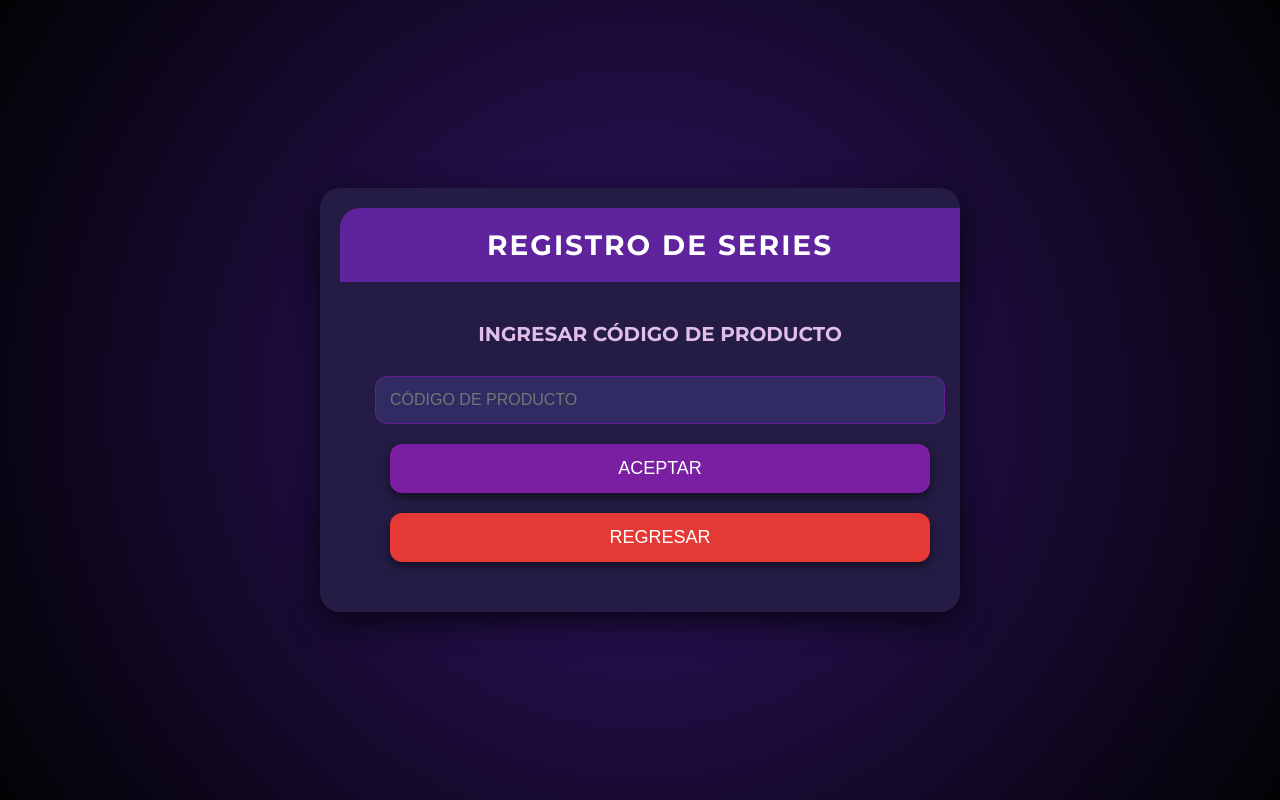
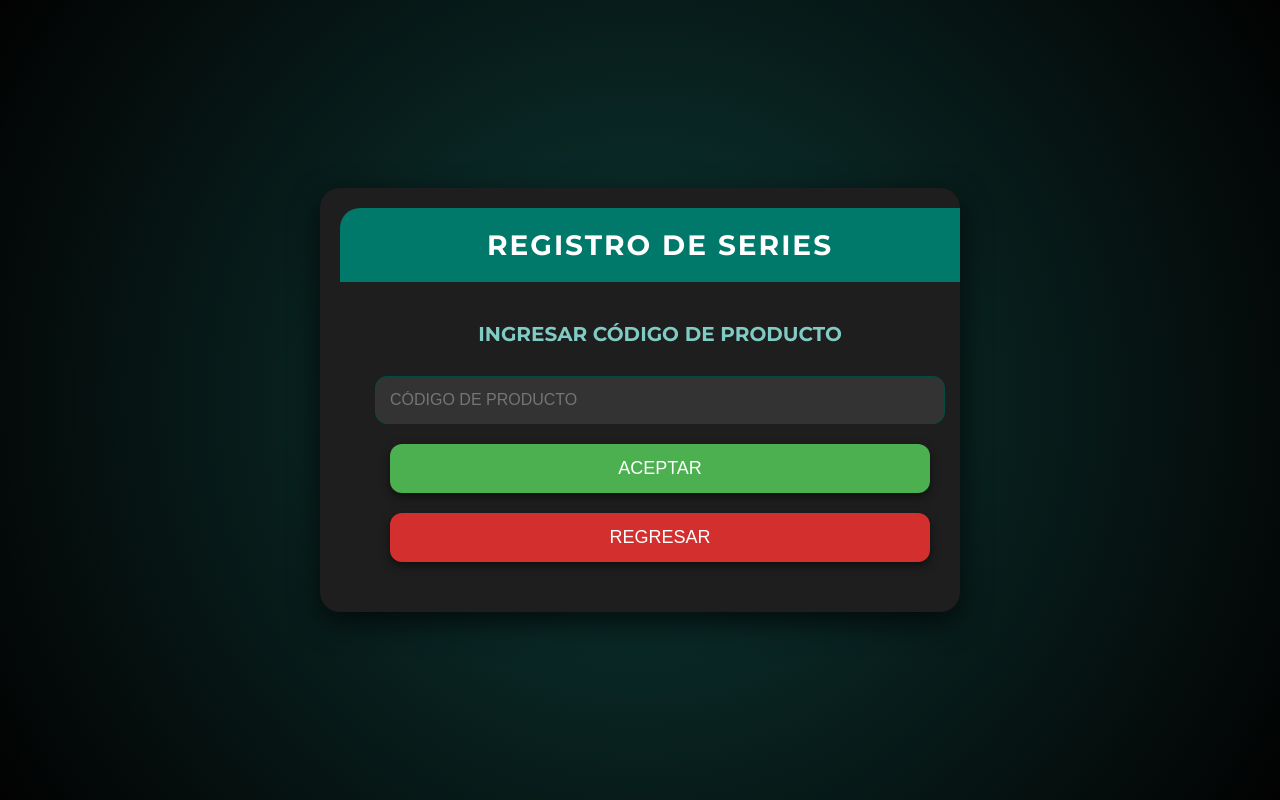
Before and after one commit to marckcortsi/123, a plain HTML site: page index.html in a window 1280 px wide. Both pictures are taken after a click on the button "COMENZAR". Drawn offline with nearby package versions, Linux system fonts and the light colour scheme.

Commit message:
Update style.css

```diff
--- a/style.css
+++ b/style.css
@@ -4,8 +4,8 @@
 /* Global Styles */
 body {
     font-family: 'Montserrat', sans-serif; /* Fuente diferente */
-    background-color: #1b1b2f;
-    color: #f5f5f5;
+    background-color: #121212; /* Fondo oscuro */
+    color: #e0e0e0; /* Texto gris claro */
     margin: 0;
     padding: 0;
     display: flex;
@@ -25,7 +25,7 @@ body::before {
     left: 0;
     right: 0;
     bottom: 0;
-    background: radial-gradient(circle, rgba(98,0,234,0.3), rgba(0,0,0,0.9));
+    background: radial-gradient(circle, rgba(0, 150, 136, 0.3), rgba(0, 0, 0, 0.9)); /* Fondo verde oscuro */
     animation: gradientMove 10s infinite alternate;
     z-index: -1; /* Mantener el fondo detrás de todo */
 }
@@ -42,7 +42,7 @@ body::before {
 .container {
     width: 95%;
     max-width: 600px;
-    background-color: #241c44;
+    background-color: #1e1e1e; /* Fondo contenedor oscuro */
     box-shadow: 0 10px 30px rgba(0, 0, 0, 0.7);
     border-radius: 20px;
     overflow: hidden;
@@ -52,7 +52,7 @@ body::before {
 }
 
 h1 {
-    background-color: #5e239d;
+    background-color: #00796b; /* Verde oscuro para el título */
     color: #ffffff;
     padding: 20px;
     margin: 0;
@@ -64,7 +64,7 @@ h1 {
 }
 
 h2 {
-    color: #e1bee7;
+    color: #80cbc4; /* Verde claro */
     font-size: 20px;
     margin: 20px 0;
     text-align: center;
@@ -92,9 +92,9 @@ input[type="number"] {
     padding: 14px;
     margin: 10px 0;
     border-radius: 12px;
-    border: 1px solid #6a1b9a;
-    background-color: #302b63;
-    color: #ffffff;
+    border: 1px solid #004d40; /* Verde oscuro en borde */
+    background-color: #333333; /* Fondo oscuro para inputs */
+    color: #e0e0e0; /* Texto claro */
     font-size: 16px;
     transition: border-color 0.3s ease, box-shadow 0.3s ease;
     text-transform: uppercase;
@@ -102,8 +102,8 @@ input[type="number"] {
 
 input[type="text"]:focus,
 input[type="number"]:focus {
-    border-color: #9c27b0;
-    box-shadow: 0 0 8px rgba(156, 39, 176, 0.5);
+    border-color: #00796b; /* Verde oscuro */
+    box-shadow: 0 0 8px rgba(0, 121, 107, 0.5);
     outline: none;
 }
 
@@ -113,7 +113,7 @@ button {
     padding: 14px;
     margin: 10px 0;
     border-radius: 12px;
-    background-color: #7b1fa2;
+    background-color: #4caf50; /* Verde medio */
     color: #ffffff;
     font-size: 18px;
     border: none;
@@ -124,28 +124,28 @@ button {
 }
 
 button:hover {
-    background-color: #8e24aa;
+    background-color: #66bb6a; /* Verde claro al hacer hover */
     transform: translateY(-4px);
     box-shadow: 0 8px 20px rgba(0, 0, 0, 0.7);
 }
 
 button:active {
-    background-color: #7b1fa2;
+    background-color: #4caf50; /* Verde medio */
     transform: translateY(2px);
 }
 
 /* Botones Críticos (Rojo Oscuro) */
 button.red-button {
-    background-color: #e53935;
+    background-color: #d32f2f; /* Rojo oscuro */
     color: white;
 }
 
 button.red-button:hover {
-    background-color: #d32f2f;
+    background-color: #e57373; /* Rojo más claro al hacer hover */
 }
 
 button.red-button:active {
-    background-color: #e53935;
+    background-color: #d32f2f;
 }
 
 .alert {
@@ -165,7 +165,7 @@ ul {
 }
 
 li {
-    background-color: #302b63;
+    background-color: #424242; /* Fondo oscuro para listas */
     padding: 12px;
     margin: 10px 0;
     border-radius: 12px;
@@ -177,7 +177,7 @@ li {
 }
 
 li:hover {
-    background-color: #3f3d56;
+    background-color: #616161; /* Fondo más claro al hacer hover */
     cursor: pointer;
 }
 
```
